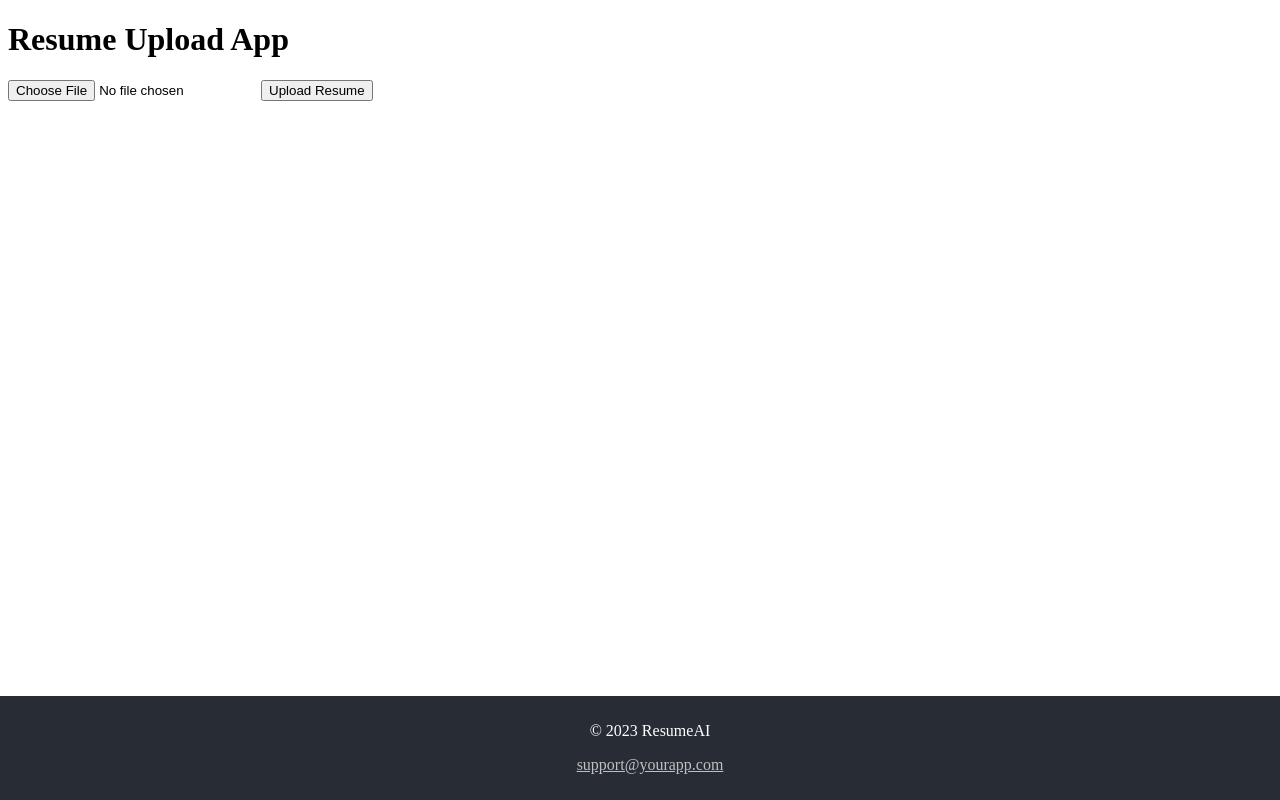
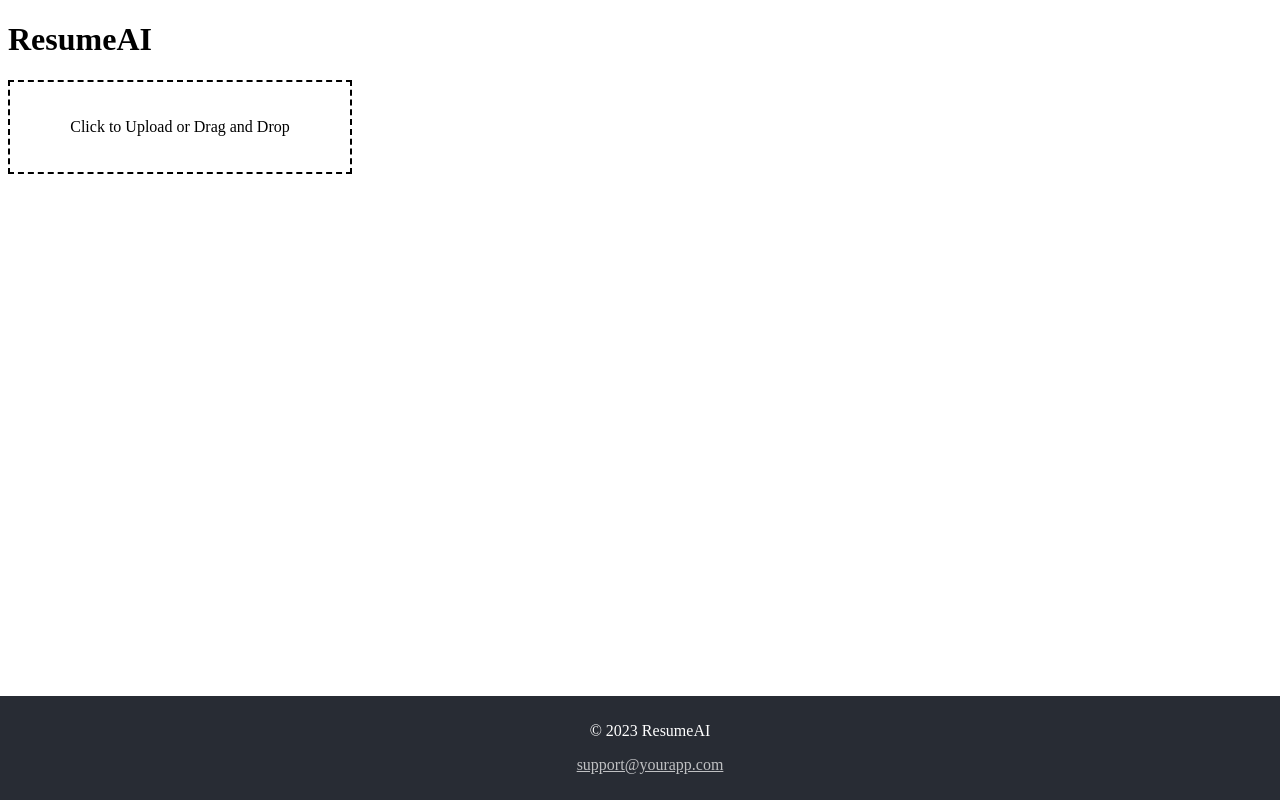
Before and after one commit to Charuhas10/resumeAI, a React (Vite) app in the folder Frontend/: page / in a window 1280 px wide. Built offline with nearby package versions, Linux system fonts and the light colour scheme.

Commit message:
file upload changes

```diff
--- a/Frontend/src/App.jsx
+++ b/Frontend/src/App.jsx
@@ -5,7 +5,7 @@ import ResumeUpload from "./ResumeUpload";
 function App() {
   return (
     <div>
-      <h1>Resume Upload App</h1>
+      <h1>ResumeAI</h1>
       <ResumeUpload />
       <Footer />
     </div>
--- a/Frontend/src/ResumeUpload.jsx
+++ b/Frontend/src/ResumeUpload.jsx
@@ -2,12 +2,33 @@ import { useState } from "react";
 
 function ResumeUpload() {
   const [resume, setResume] = useState(null);
+  const [_, setDragging] = useState(false); //eslint-disable-line
 
   const handleFileChange = (event) => {
     setResume(event.target.files[0]);
+    handleSubmit(event.target.files[0]);
   };
 
-  const handleUploadClick = () => {
+  const handleDragOver = (event) => {
+    event.preventDefault();
+    setDragging(true);
+  };
+
+  const handleDragLeave = () => {
+    setDragging(false);
+  };
+
+  const handleDrop = (event) => {
+    event.preventDefault();
+    setDragging(false);
+    if (event.dataTransfer.items && event.dataTransfer.items[0]) {
+      const file = event.dataTransfer.items[0].getAsFile();
+      setResume(file);
+      handleSubmit(file); // Automatically submit upon file drop;
+    }
+  };
+
+  const handleSubmit = () => {
     if (resume) {
       console.log("File selected: ", resume.name);
       // Later here we will make an API call to the backend
@@ -16,10 +37,32 @@ function ResumeUpload() {
     }
   };
 
+  const openFileDialog = () => {
+    document.getElementById("fileInput").click();
+  };
+
   return (
-    <div>
-      <input type="file" onChange={handleFileChange} />
-      <button onClick={handleUploadClick}>Upload Resume</button>
+    <div
+      onClick={openFileDialog}
+      onDragOver={handleDragOver}
+      onDragLeave={handleDragLeave}
+      onDrop={handleDrop}
+      style={{
+        border: "2px dashed #000",
+        padding: "20px",
+        width: "300px",
+        textAlign: "center",
+        cursor: "pointer",
+      }}
+    >
+      <input
+        type="file"
+        id="fileInput"
+        onChange={handleFileChange}
+        style={{ display: "none" }}
+      />
+      {/* <button onClick={handleUploadClick}>Upload Resume</button> */}
+      <p>Click to Upload or Drag and Drop</p>
     </div>
   );
 }
```
